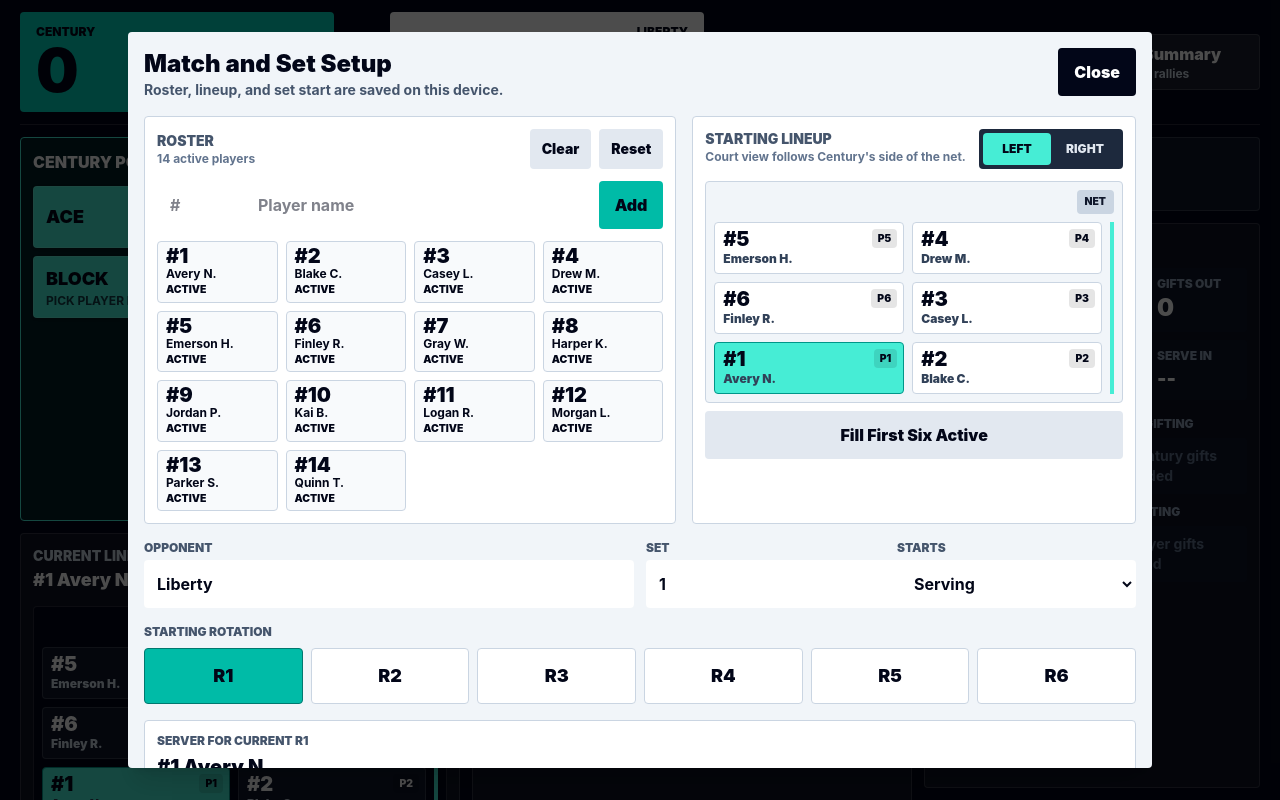
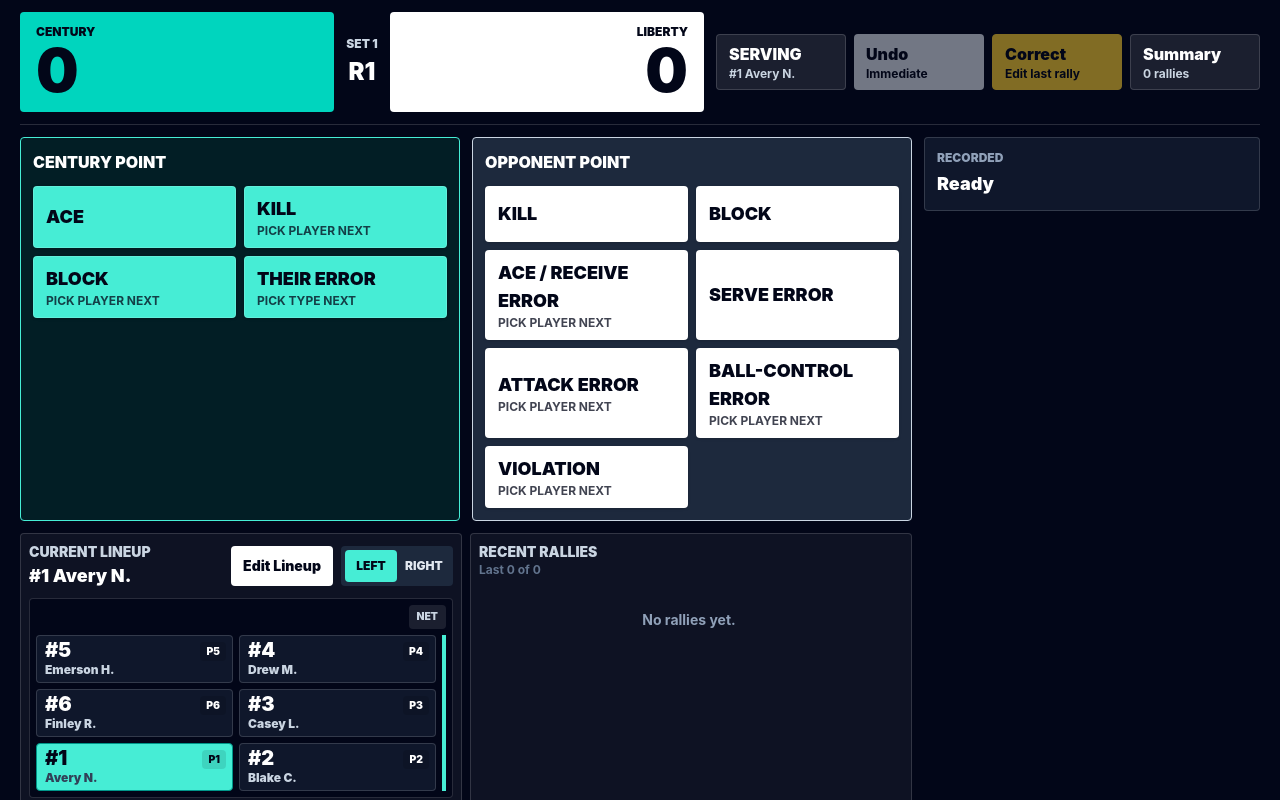
Before and after one commit to revenant-73/rally-ledger, a React (Vite) app: page / in a window 1280 px wide. Built offline with nearby package versions, Linux system fonts and the light colour scheme.

Commit message:
ui: streamline matchbook prototype flow
Open the rebuild prototype directly to live scoring, tighten setup and support panels, move summary into an overlay, and add documented full-set validation coverage.

```diff
--- a/src/pages/RebuildPrototype.tsx
+++ b/src/pages/RebuildPrototype.tsx
@@ -223,7 +223,7 @@ const RebuildPrototype = () => {
   const [pending, setPending] = useState<PendingSelection | null>(null);
   const [feedback, setFeedback] = useState('Ready');
   const [locked, setLocked] = useState(false);
-  const [setupOpen, setSetupOpen] = useState(initialPrototype.rallies.length === 0);
+  const [setupOpen, setSetupOpen] = useState(false);
   const [summaryOpen, setSummaryOpen] = useState(false);
   const [correctionOpen, setCorrectionOpen] = useState(false);
   const [lineupSelection, setLineupSelection] = useState<LineupSelection | null>(null);
@@ -247,6 +247,7 @@ const RebuildPrototype = () => {
   const currentServer = roster.find((player) => player.id === state.serverId);
   const lastRally = [...rallies].reverse().find((rally) => rally.active);
   const activeRallies = rallies.filter((rally) => rally.active);
+  const recentRallies = [...activeRallies].reverse().slice(0, 3);
 
   const recordRally = (input: PendingRallyInput) => {
     if (locked) {
@@ -441,9 +442,10 @@ const RebuildPrototype = () => {
             <button
               type="button"
               onClick={() => setSummaryOpen((value) => !value)}
+              aria-expanded={summaryOpen}
               className="min-h-14 rounded border border-white/15 bg-white/10 px-3 text-left font-black"
             >
-              Summary
+              {summaryOpen ? 'Hide Summary' : 'Summary'}
               <span className="block text-xs font-bold text-slate-300">{activeRallies.length} rallies</span>
             </button>
           </div>
@@ -468,8 +470,8 @@ const RebuildPrototype = () => {
               />
             </div>
 
-            <div className="grid min-h-0 gap-3 md:grid-cols-2">
-              <section className="rounded border border-white/15 bg-white/5 p-3">
+            <div className="grid min-h-0 gap-3 md:grid-cols-2 lg:gap-2">
+              <section className="rounded border border-white/15 bg-white/5 p-3 lg:p-2">
                 <div className="flex items-center justify-between gap-2">
                   <div>
                     <h2 className="text-sm font-black uppercase text-slate-300">Current Lineup</h2>
@@ -481,7 +483,7 @@ const RebuildPrototype = () => {
                       onClick={() => setSetupOpen(true)}
                       className="min-h-10 rounded bg-white px-3 text-sm font-black text-slate-950"
                     >
-                      Change
+                      Edit Lineup
                     </button>
                     <SideToggle courtSide={courtSide} onChange={setCourtSide} compact />
                   </div>
@@ -495,18 +497,21 @@ const RebuildPrototype = () => {
                 />
               </section>
 
-              <section className="min-h-0 rounded border border-white/15 bg-white/5 p-3">
+              <section className="min-h-0 rounded border border-white/15 bg-white/5 p-3 lg:p-2">
                 <div className="mb-2 flex items-center justify-between">
+                  <div>
                     <h2 className="text-sm font-black uppercase text-slate-300">Recent Rallies</h2>
+                    <p className="text-xs font-bold text-slate-500">Last {Math.min(activeRallies.length, 3)} of {activeRallies.length}</p>
+                  </div>
                   {restorable ? (
                     <button type="button" onClick={restore} className="rounded bg-teal-300 px-3 py-2 text-sm font-black text-slate-950">
                       Restore
                     </button>
                   ) : null}
                 </div>
-                <div className="max-h-48 space-y-2 overflow-auto pr-1 lg:max-h-none">
-                  {[...activeRallies].reverse().slice(0, 8).map((rally) => (
-                    <div key={rally.id} className="rounded border border-white/10 bg-slate-900 px-3 py-2">
+                <div className="max-h-48 space-y-2 overflow-auto pr-1 lg:max-h-44">
+                  {recentRallies.map((rally) => (
+                    <div key={rally.id} className="rounded border border-white/10 bg-slate-900 px-3 py-2 lg:py-1.5">
                       <p className="text-sm font-black">{getRallyDescription(rally, roster)}</p>
                       <p className="text-xs font-bold text-slate-400">
                         Rally {rally.sequence} - started {rally.startMode}, R{rally.startRotation}
@@ -519,15 +524,16 @@ const RebuildPrototype = () => {
             </div>
           </div>
 
-          <aside className="grid gap-3 lg:min-h-0 lg:grid-rows-[auto_1fr]">
+          <aside className="grid content-start gap-3">
             <div className="rounded border border-white/15 bg-slate-900 p-3">
               <p className="text-xs font-black uppercase text-slate-400">Recorded</p>
               <p className="mt-1 text-lg font-black">{feedback}</p>
             </div>
-            <SummaryPanel summaryOpen={summaryOpen} summary={summary} players={roster} />
           </aside>
         </section>
       </div>
+
+      {summaryOpen ? <SummaryPanel summary={summary} players={roster} onClose={() => setSummaryOpen(false)} /> : null}
 
       {setupOpen ? (
         <SetupSheet
@@ -663,13 +669,13 @@ const CourtLineupGrid = ({
   const positions = getCourtPositions(courtSide);
 
   return (
-    <div className={`mt-3 rounded border p-2 ${light ? 'border-slate-300 bg-slate-100' : 'border-white/15 bg-slate-950'}`}>
-      <div className={`mb-2 flex items-center ${courtSide === 'left' ? 'justify-end' : 'justify-start'}`}>
+    <div className={`mt-3 rounded border p-2 lg:mt-2 lg:p-1.5 ${light ? 'border-slate-300 bg-slate-100' : 'border-white/15 bg-slate-950'}`}>
+      <div className={`mb-2 flex items-center lg:mb-1.5 ${courtSide === 'left' ? 'justify-end' : 'justify-start'}`}>
         <span className={`rounded px-2 py-1 text-[0.65rem] font-black uppercase ${light ? 'bg-slate-300 text-slate-900' : 'bg-white/10 text-slate-300'}`}>
           Net
         </span>
       </div>
-      <div className={`grid grid-cols-2 gap-2 border-teal-300 ${courtSide === 'left' ? 'border-r-4 pr-2' : 'border-l-4 pl-2'}`}>
+      <div className={`grid grid-cols-2 gap-2 border-teal-300 lg:gap-1.5 ${courtSide === 'left' ? 'border-r-4 pr-2 lg:pr-1.5' : 'border-l-4 pl-2 lg:pl-1.5'}`}>
         {positions.map((courtPosition) => {
           const lineupRotation = getLineupRotationForCourtPosition(currentRotation, courtPosition);
           const active = courtPosition === 1;
@@ -682,7 +688,7 @@ const CourtLineupGrid = ({
               type="button"
               aria-label={`${actionLabel} position ${courtPosition} ${getPlayerLabel(roster, playerId)}`}
               onClick={() => onPick(lineupRotation)}
-              className={`relative min-h-12 rounded border px-2 py-1.5 text-left ${
+              className={`relative min-h-12 rounded border px-2 py-1.5 text-left lg:min-h-11 lg:py-1 ${
                 active
                   ? 'border-teal-600 bg-teal-300 text-slate-950'
                   : light
@@ -736,6 +742,7 @@ const SetupSheet = ({
 }: SetupSheetProps) => {
   const [newNumber, setNewNumber] = useState('');
   const [newName, setNewName] = useState('');
+  const [editor, setEditor] = useState<'roster' | 'lineup' | null>(null);
   const lineup = setup.lineup ?? getDefaultLineup(roster);
 
   const addPlayer = () => {
@@ -755,19 +762,114 @@ const SetupSheet = ({
 
   return (
     <div className="fixed inset-0 z-20 flex items-end bg-black/70 p-3 sm:items-center sm:justify-center">
-      <section className="max-h-[92vh] w-full overflow-auto rounded bg-slate-100 p-4 text-slate-950 shadow-xl sm:max-w-5xl">
+      <section className="max-h-[92vh] w-full overflow-auto rounded bg-slate-100 p-4 text-slate-950 shadow-xl sm:max-w-4xl">
         <div className="flex items-start justify-between gap-3">
           <div>
-            <h2 className="text-2xl font-black">Match and Set Setup</h2>
-            <p className="text-sm font-bold text-slate-600">Roster, lineup, and set start are saved on this device.</p>
+            <h2 className="text-2xl font-black">Start Set</h2>
+            <p className="text-sm font-bold text-slate-600">{activeRoster.length} active players. Lineup and roster are saved on this device.</p>
           </div>
           <button type="button" onClick={onClose} className="min-h-12 rounded bg-slate-950 px-4 font-black text-white">
-            Close
+            Done
           </button>
         </div>
 
-        <div className="mt-4 grid gap-4 lg:grid-cols-[1.2fr_1fr]">
-          <section className="rounded border border-slate-300 bg-white p-3">
+        <section className="mt-4 rounded border border-slate-300 bg-white p-3">
+          <div className="grid gap-3 sm:grid-cols-[1.4fr_0.6fr]">
+            <label className="grid gap-1">
+              <span className="text-xs font-black uppercase text-slate-600">Opponent</span>
+              <input className={inputClass} value={setup.opponent} onChange={(event) => onChange({ ...setup, opponent: event.target.value })} />
+            </label>
+            <label className="grid gap-1">
+              <span className="text-xs font-black uppercase text-slate-600">Set</span>
+              <input
+                className={inputClass}
+                type="number"
+                min={1}
+                value={setup.setNumber}
+                onChange={(event) => onChange({ ...setup, setNumber: Number(event.target.value) || 1 })}
+              />
+            </label>
+          </div>
+
+          <div className="mt-3 grid gap-3 md:grid-cols-[1fr_1.2fr_1fr]">
+            <div>
+              <p className="mb-2 text-xs font-black uppercase text-slate-600">Starts</p>
+              <div className="grid grid-cols-2 rounded bg-slate-900 p-1">
+                {(['serving', 'receiving'] satisfies RallyMode[]).map((mode) => (
+                  <button
+                    key={mode}
+                    type="button"
+                    onClick={() => onChange({ ...setup, initialMode: mode })}
+                    className={`min-h-12 rounded text-sm font-black uppercase ${
+                      setup.initialMode === mode ? 'bg-teal-500 text-slate-950' : 'text-white'
+                    }`}
+                  >
+                    {mode}
+                  </button>
+                ))}
+              </div>
+            </div>
+
+            <div>
+              <p className="mb-2 text-xs font-black uppercase text-slate-600">Starting Rotation</p>
+              <div className="grid grid-cols-6 gap-2">
+                {rotations.map((rotation) => (
+                  <button
+                    key={rotation}
+                    type="button"
+                    aria-label={`Starting rotation R${rotation}`}
+                    onClick={() => onChange({ ...setup, initialRotation: rotation, initialServerId: setup.lineup?.[rotation] ?? setup.initialServerId })}
+                    className={`min-h-12 rounded border text-base font-black ${
+                      setup.initialRotation === rotation ? 'border-teal-700 bg-teal-500 text-slate-950' : 'border-slate-300 bg-white'
+                    }`}
+                  >
+                    R{rotation}
+                  </button>
+                ))}
+              </div>
+            </div>
+
+            <div>
+              <p className="mb-2 text-xs font-black uppercase text-slate-600">Court Side</p>
+              <SideToggle courtSide={courtSide} onChange={onCourtSideChange} />
+            </div>
+          </div>
+
+          <div className="mt-3 grid gap-3 sm:grid-cols-[1fr_auto] sm:items-center">
+            <div className="rounded border border-slate-300 bg-slate-50 p-3">
+              <p className="text-xs font-black uppercase text-slate-600">
+                {stateMode === 'serving' ? `Server for current R${currentRotation}` : 'Starting server if Century serves'}
+              </p>
+              <p className="mt-1 text-xl font-black">{getPlayerLabel(roster, lineup[setup.initialRotation])}</p>
+            </div>
+            <button type="button" onClick={onStart} className="min-h-14 rounded bg-teal-500 px-5 font-black text-slate-950">
+              Start Set
+            </button>
+          </div>
+        </section>
+
+        <div className="mt-3 grid gap-2 sm:grid-cols-3">
+          <button
+            type="button"
+            onClick={() => setEditor((value) => (value === 'roster' ? null : 'roster'))}
+            className={`min-h-12 rounded px-3 font-black ${editor === 'roster' ? 'bg-teal-500 text-slate-950' : 'bg-white text-slate-950'}`}
+          >
+            Edit Roster
+          </button>
+          <button
+            type="button"
+            onClick={() => setEditor((value) => (value === 'lineup' ? null : 'lineup'))}
+            className={`min-h-12 rounded px-3 font-black ${editor === 'lineup' ? 'bg-teal-500 text-slate-950' : 'bg-white text-slate-950'}`}
+          >
+            Edit Lineup
+          </button>
+          <button type="button" onClick={onReset} className="min-h-12 rounded bg-slate-950 px-3 font-black text-white">
+            Reset Prototype
+          </button>
+        </div>
+
+        {editor === 'roster' ? (
+          <section className="mt-3 rounded border border-slate-300 bg-white p-3">
             <div className="flex items-center justify-between gap-3">
               <div>
                 <h3 className="text-sm font-black uppercase text-slate-600">Roster</h3>
@@ -833,8 +935,10 @@ const SetupSheet = ({
               ))}
             </div>
           </section>
+        ) : null}
 
-          <section className="rounded border border-slate-300 bg-white p-3">
+        {editor === 'lineup' ? (
+          <section className="mt-3 rounded border border-slate-300 bg-white p-3">
             <div className="flex items-start justify-between gap-3">
               <div>
                 <h3 className="text-sm font-black uppercase text-slate-600">Starting Lineup</h3>
@@ -867,70 +971,7 @@ const SetupSheet = ({
               Fill First Six Active
             </button>
           </section>
-        </div>
-
-        <div className="mt-4 grid gap-3 sm:grid-cols-4">
-          <label className="grid gap-1 sm:col-span-2">
-            <span className="text-xs font-black uppercase text-slate-600">Opponent</span>
-            <input className={inputClass} value={setup.opponent} onChange={(event) => onChange({ ...setup, opponent: event.target.value })} />
-          </label>
-          <label className="grid gap-1">
-            <span className="text-xs font-black uppercase text-slate-600">Set</span>
-            <input
-              className={inputClass}
-              type="number"
-              min={1}
-              value={setup.setNumber}
-              onChange={(event) => onChange({ ...setup, setNumber: Number(event.target.value) || 1 })}
-            />
-          </label>
-          <label className="grid gap-1">
-            <span className="text-xs font-black uppercase text-slate-600">Starts</span>
-            <select
-              className={inputClass}
-              value={setup.initialMode}
-              onChange={(event) => onChange({ ...setup, initialMode: event.target.value as RallyMode })}
-            >
-              <option value="serving">Serving</option>
-              <option value="receiving">Receiving</option>
-            </select>
-          </label>
-        </div>
-
-        <div className="mt-4">
-          <p className="mb-2 text-xs font-black uppercase text-slate-600">Starting Rotation</p>
-          <div className="grid grid-cols-6 gap-2">
-            {rotations.map((rotation) => (
-              <button
-                key={rotation}
-                type="button"
-                aria-label={`Starting rotation R${rotation}`}
-                onClick={() => onChange({ ...setup, initialRotation: rotation, initialServerId: setup.lineup?.[rotation] ?? setup.initialServerId })}
-                className={`min-h-14 rounded border text-lg font-black ${
-                  setup.initialRotation === rotation ? 'border-teal-700 bg-teal-500 text-slate-950' : 'border-slate-300 bg-white'
-                }`}
-              >
-                R{rotation}
-              </button>
-            ))}
-          </div>
-        </div>
-
-        <div className="mt-4 rounded border border-slate-300 bg-white p-3">
-          <p className="text-xs font-black uppercase text-slate-600">
-            {stateMode === 'serving' ? `Server for current R${currentRotation}` : 'Starting server if Century serves'}
-          </p>
-          <p className="mt-1 text-xl font-black">{getPlayerLabel(roster, lineup[setup.initialRotation])}</p>
-        </div>
-
-        <div className="mt-4 flex flex-wrap gap-2">
-          <button type="button" onClick={onStart} className="min-h-14 rounded bg-teal-500 px-5 font-black text-slate-950">
-            Start Fresh Set
-          </button>
-          <button type="button" onClick={onReset} className="min-h-14 rounded bg-slate-950 px-5 font-black text-white">
-            Reset Prototype
-          </button>
-        </div>
+        ) : null}
       </section>
     </div>
   );
@@ -1066,14 +1107,24 @@ const CorrectionSheet = ({ rally, players, onEvent, onClose }: CorrectionSheetPr
 );
 
 interface SummaryPanelProps {
-  summaryOpen: boolean;
   summary: ReturnType<typeof summarizeSet>;
   players: PrototypePlayer[];
+  onClose: () => void;
 }
 
-const SummaryPanel = ({ summaryOpen, summary, players }: SummaryPanelProps) => (
-  <section className={`${summaryOpen ? 'block' : 'hidden lg:block'} min-h-0 overflow-auto rounded border border-white/15 bg-white/5 p-3`}>
-    <h2 className="text-sm font-black uppercase text-slate-300">Set / Match Live Read</h2>
+const SummaryPanel = ({ summary, players, onClose }: SummaryPanelProps) => (
+  <div className="fixed inset-0 z-30 flex items-end bg-black/70 p-3 sm:items-center sm:justify-center">
+    <section className="max-h-[86vh] w-full overflow-auto rounded bg-slate-100 p-3 text-slate-950 shadow-xl sm:max-w-3xl sm:p-4">
+      <div className="flex items-center justify-between gap-3">
+        <div>
+          <h2 className="text-xl font-black">Set / Match Live Read</h2>
+          <p className="text-sm font-bold text-slate-600">Current scoring balance from the rally log.</p>
+        </div>
+        <button type="button" onClick={onClose} className="min-h-14 rounded bg-slate-950 px-4 font-black text-white">
+          Back
+        </button>
+      </div>
+
       <div className="mt-3 grid grid-cols-3 gap-2">
         <Metric label="Earned" value={summary.team.earnedPoints} />
         <Metric label="Gifts In" value={summary.team.giftsReceived} />
@@ -1085,22 +1136,23 @@ const SummaryPanel = ({ summaryOpen, summary, players }: SummaryPanelProps) => (
         <Metric label="Serve IN" value={summary.team.serveIn.label} compact />
       </div>
 
-    <div className="mt-4 grid grid-cols-2 gap-2.5">
-      <div className="grid content-start gap-2.5">
+      <div className="mt-4 grid gap-3 sm:grid-cols-2">
+        <div className="grid content-start gap-3">
           <BreakdownBlock title="Where Earning" emptyText="No earned points yet" items={summary.team.earnedByType} tone="good" />
           <PlayerBlock title="Who Earning" emptyText="No player-earned points yet" players={players} summary={summary} mode="earnedPoints" />
         </div>
-      <div className="grid content-start gap-2.5">
+        <div className="grid content-start gap-3">
           <BreakdownBlock title="Where Gifting" emptyText="No Century gifts conceded" items={summary.team.giftsConcededByType} tone="warn" />
           <PlayerBlock title="Who Gifting" emptyText="No player gifts charged" players={players} summary={summary} mode="giftsConceded" />
         </div>
       </div>
     </section>
+  </div>
 );
 
 const Metric = ({ label, value, compact = false }: { label: string; value: string | number; compact?: boolean }) => (
-  <div className="rounded bg-slate-900 p-2">
-    <p className="text-xs font-black uppercase text-slate-400">{label}</p>
+  <div className="rounded bg-slate-900 p-2 text-white">
+    <p className="text-xs font-black uppercase text-slate-300">{label}</p>
     <p className={`${compact ? 'text-xl' : 'text-2xl'} font-black`}>{value}</p>
   </div>
 );
@@ -1117,12 +1169,12 @@ const BreakdownBlock = ({
   tone: 'good' | 'warn' | 'neutral';
 }) => (
   <div>
-    <h3 className="text-xs font-black uppercase text-slate-400">{title}</h3>
+    <h3 className="text-xs font-black uppercase text-slate-600">{title}</h3>
     <div className="mt-1.5 space-y-1.5">
       {items.length > 0 ? (
         items.map((item) => <InsightRow key={item.key} label={item.label} value={item.total} tone={tone} />)
       ) : (
-        <p className="rounded bg-slate-900 p-2 text-sm font-bold text-slate-500">{emptyText}</p>
+        <p className="rounded bg-white p-2 text-sm font-bold text-slate-500">{emptyText}</p>
       )}
     </div>
   </div>
@@ -1145,7 +1197,7 @@ const PlayerBlock = ({
 
   return (
     <div>
-      <h3 className="text-xs font-black uppercase text-slate-400">{title}</h3>
+      <h3 className="text-xs font-black uppercase text-slate-600">{title}</h3>
       <div className="mt-1.5 space-y-1.5">
         {topPlayers.length > 0 ? (
           topPlayers.map((item) => {
@@ -1159,7 +1211,7 @@ const PlayerBlock = ({
             );
           })
         ) : (
-          <p className="rounded bg-slate-900 p-2 text-sm font-bold text-slate-500">{emptyText}</p>
+          <p className="rounded bg-white p-2 text-sm font-bold text-slate-500">{emptyText}</p>
         )}
       </div>
     </div>
@@ -1183,7 +1235,7 @@ const InsightRow = ({
         : 'bg-slate-200 text-slate-950';
 
   return (
-    <div className="grid grid-cols-[1fr_auto] gap-2 rounded bg-slate-900 px-2 py-1.5 text-sm">
+    <div className="grid grid-cols-[1fr_auto] gap-2 rounded bg-white px-2 py-1.5 text-sm">
       <div className="min-w-0">
         <p className="truncate font-black">{label}</p>
       </div>
```
Also changed, not shown: 2 other files (tests, documents, lock files or other folders). Lines whose indentation alone changed are shown as unchanged.
